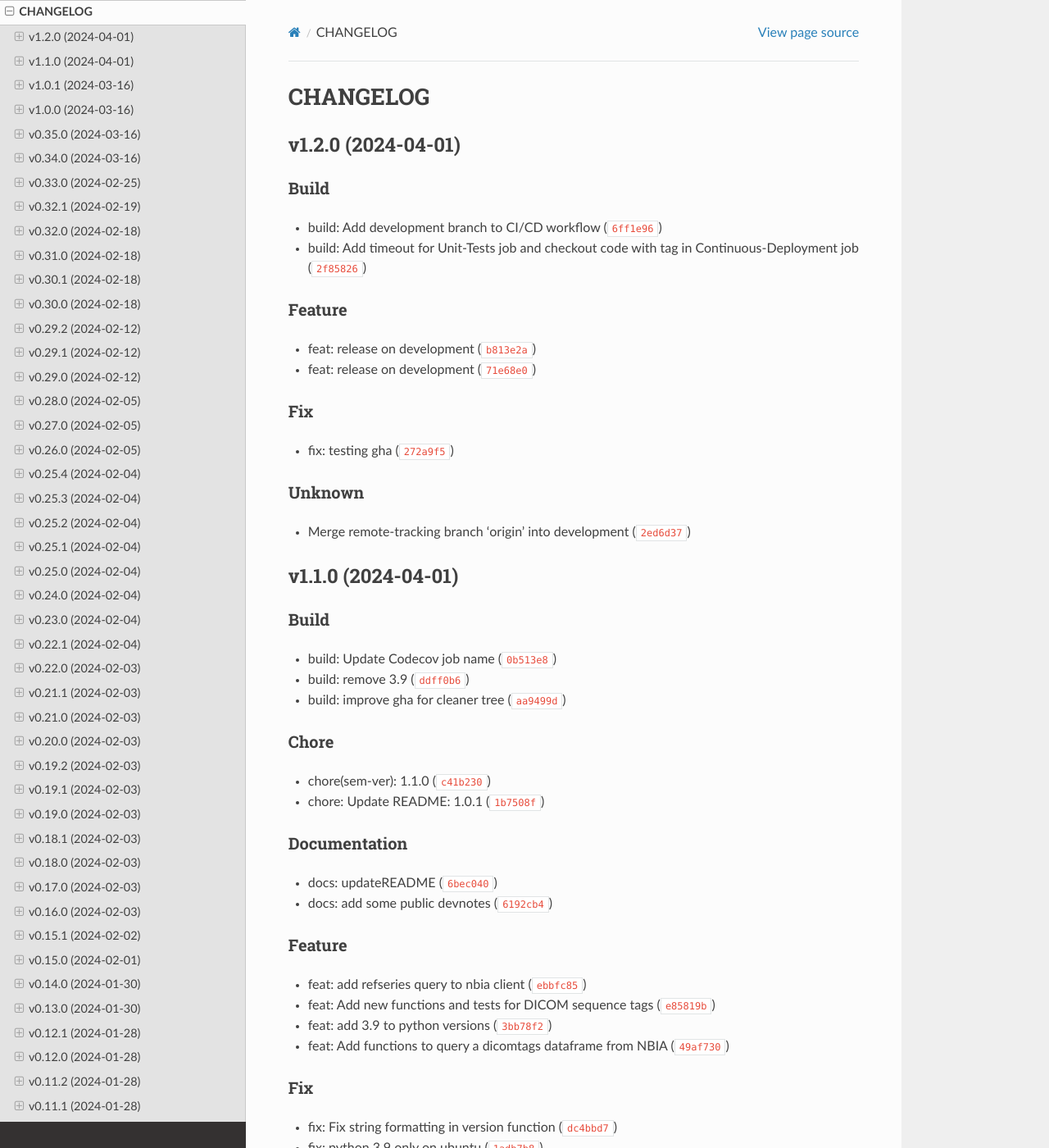
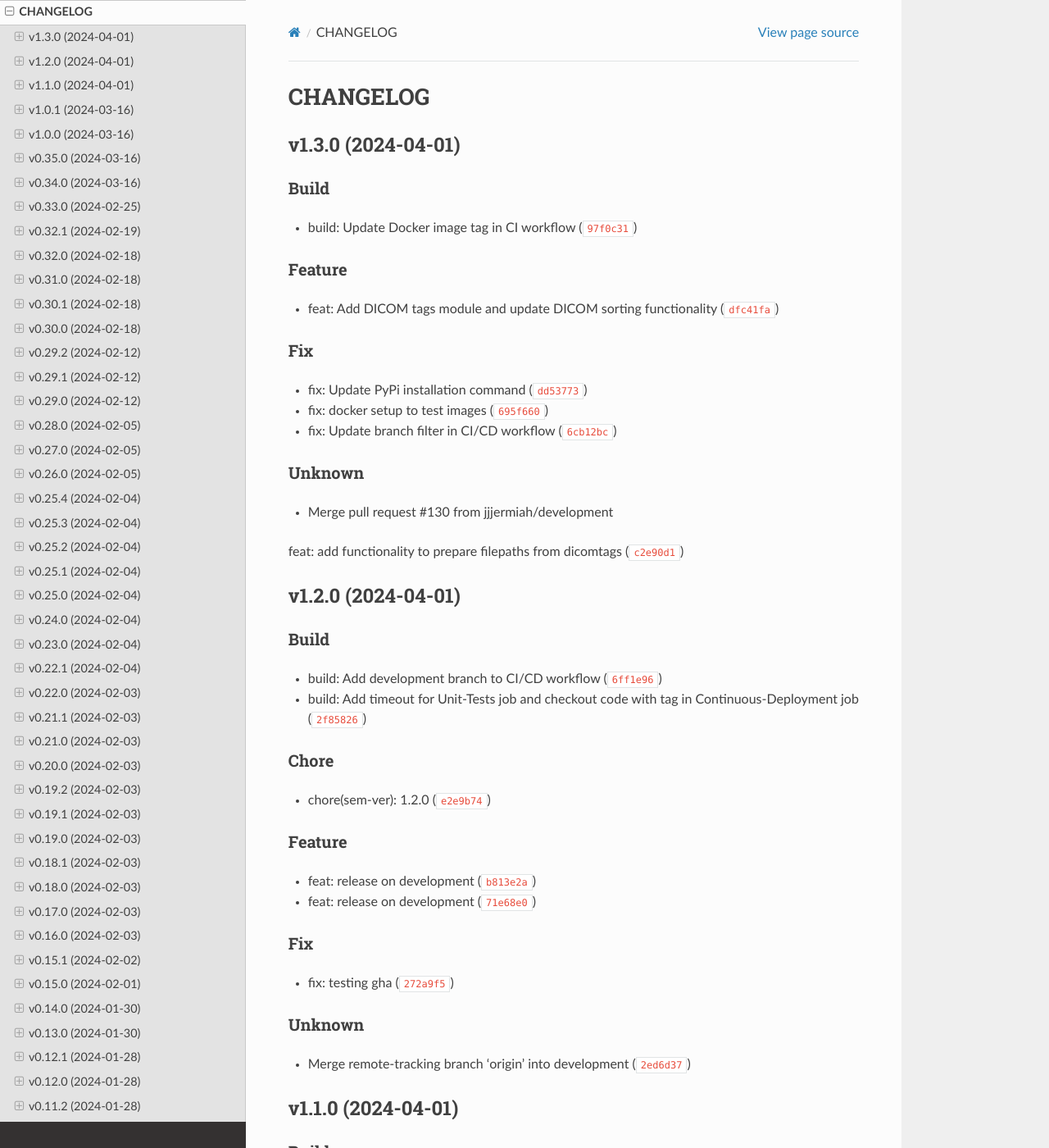
Before and after one commit to jjjermiah/nbia-toolkit, a Sphinx documentation site: the page built from docs/project_info/CHANGELOG.md, in a window 1280 px wide and 1400 px high. Shown: the whole window at 82% size. Built offline with Sphinx 7.4.7 and the Read the Docs theme 2.0.0, drawn with Linux system fonts in a browser that asks for light colours; the version number is read from the project's files by our own code.

Commit message:
chore(sem-ver): 1.3.0

```diff
--- a/docs/project_info/CHANGELOG.md
+++ b/docs/project_info/CHANGELOG.md
@@ -2,6 +2,31 @@
 
 
 
+## v1.3.0 (2024-04-01)
+
+### Build
+
+* build: Update Docker image tag in CI workflow ([`97f0c31`](https://github.com/jjjermiah/nbia-toolkit/commit/97f0c3185ed7af2cfb9169482e421fe8035523ce))
+
+### Feature
+
+* feat: Add DICOM tags module and update DICOM sorting functionality ([`dfc41fa`](https://github.com/jjjermiah/nbia-toolkit/commit/dfc41fa6d9e8a194596885dddb90d7375938c7b2))
+
+### Fix
+
+* fix: Update PyPi installation command ([`dd53773`](https://github.com/jjjermiah/nbia-toolkit/commit/dd537732acf5065853be49019a23f9407cfb7849))
+
+* fix: docker setup to test images ([`695f660`](https://github.com/jjjermiah/nbia-toolkit/commit/695f660de7b52e51adefea139a0fc4eafe0a3726))
+
+* fix: Update branch filter in CI/CD workflow ([`6cb12bc`](https://github.com/jjjermiah/nbia-toolkit/commit/6cb12bc08c7434b086f3931de3fa9099b9792c76))
+
+### Unknown
+
+* Merge pull request #130 from jjjermiah/development
+
+feat: add functionality to prepare filepaths from dicomtags ([`c2e90d1`](https://github.com/jjjermiah/nbia-toolkit/commit/c2e90d1becac0fb243b0310fd190a57667f4782e))
+
+
 ## v1.2.0 (2024-04-01)
 
 ### Build
@@ -9,6 +34,10 @@
 * build: Add development branch to CI/CD workflow ([`6ff1e96`](https://github.com/jjjermiah/nbia-toolkit/commit/6ff1e962c981f3a481728b2b0ba03c4d3d9edcc7))
 
 * build: Add timeout for Unit-Tests job and checkout code with tag in Continuous-Deployment job ([`2f85826`](https://github.com/jjjermiah/nbia-toolkit/commit/2f858265dd467267a0079919315280e62c34b173))
+
+### Chore
+
+* chore(sem-ver): 1.2.0 ([`e2e9b74`](https://github.com/jjjermiah/nbia-toolkit/commit/e2e9b74c9b790be49387df0fd596da24b4afde2b))
 
 ### Feature
 
--- a/pyproject.toml
+++ b/pyproject.toml
@@ -1,6 +1,6 @@
 [tool.poetry]
 name = "nbiatoolkit"
-version = "1.2.0"
+version = "1.3.0"
 description = "A python package to query the National Biomedical Imaging Archive (NBIA) database."
 authors = ["Jermiah Joseph"]
 license = "MIT"
```
Also changed, not shown: 1 other file.
